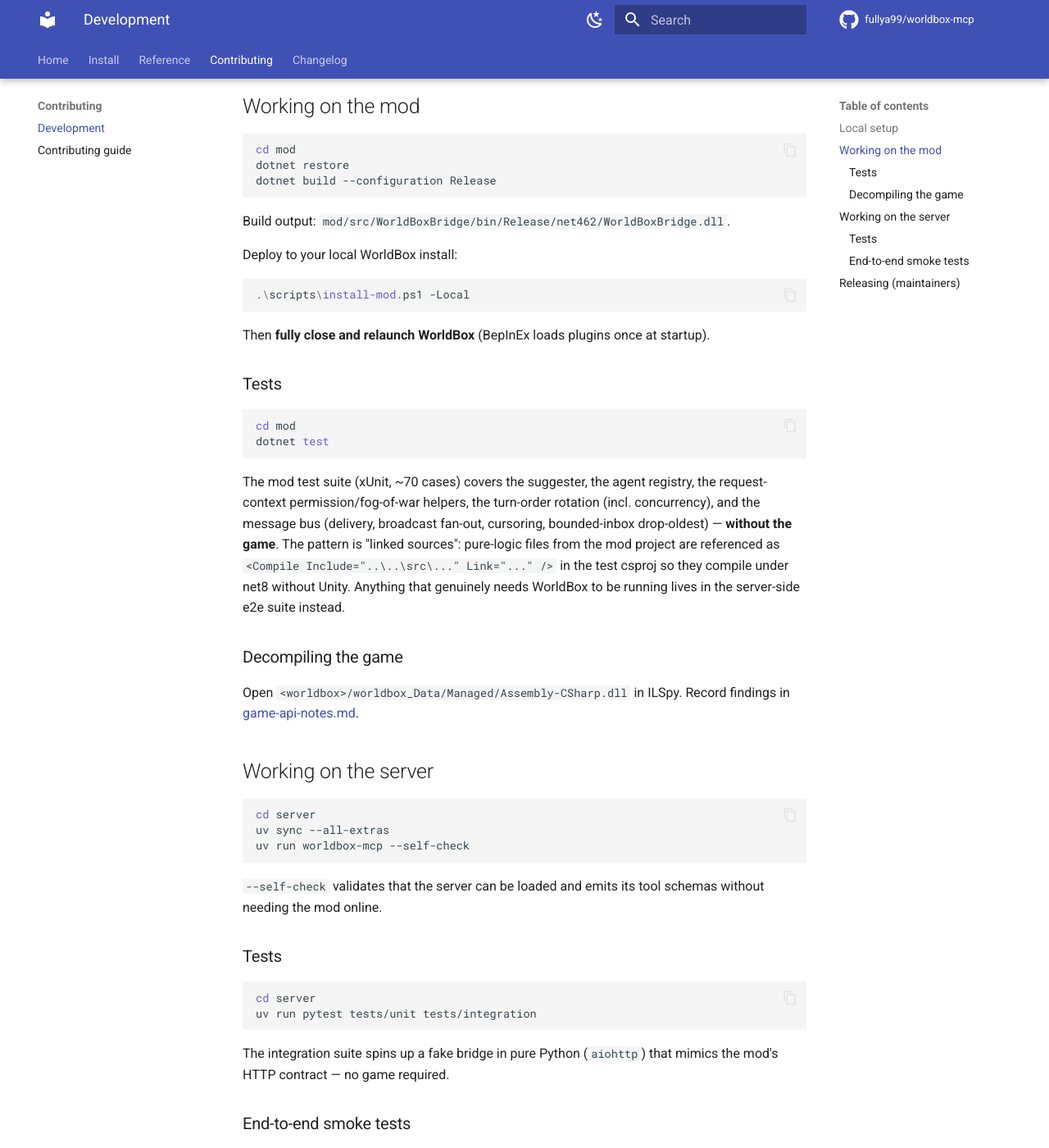
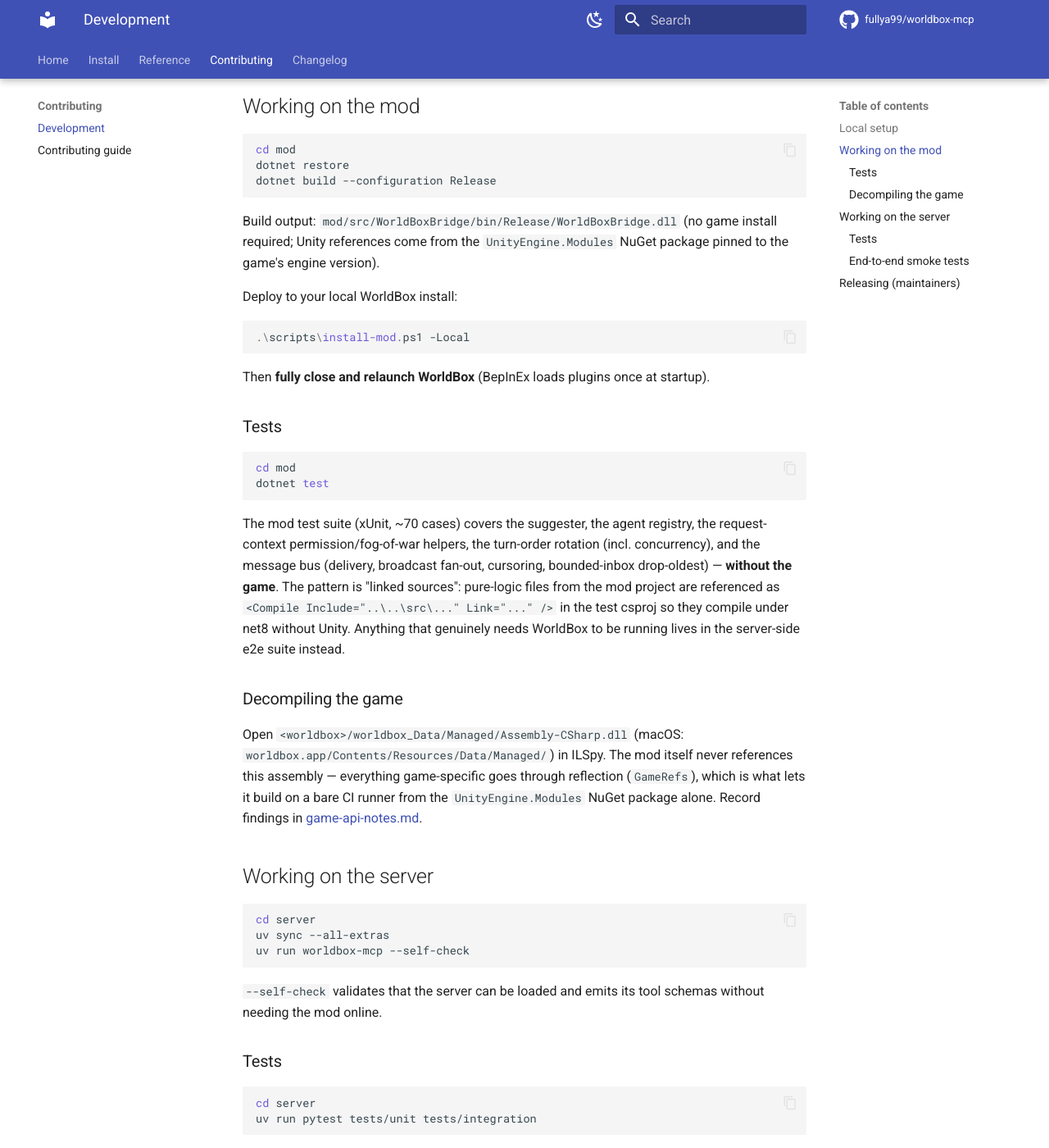
Before and after one commit to dewet22/worldbox-mcp, an MkDocs documentation site: the page built from docs/development.md, in a window 1280 px wide and 1400 px high, scrolled down 565 px. Shown: the whole window at 82% size. Built offline with MkDocs 1.6.1 and Material for MkDocs 9.7.7, drawn with Linux system fonts in a browser that asks for light colours; comment, search, counter and statistics services are not loaded.

Commit message:
build(mod): compile against UnityEngine.Modules from NuGet so CI builds without a game install
The mod referenced UnityEngine.*.dll and Assembly-CSharp.dll from a local
WorldBox install, so CI could never compile it and the release job could
never attach the ZIP (both were continue-on-error). Assembly-CSharp was
never needed at compile time -- every game type is reached via reflection --
and Unity publishes reference assemblies per engine version as the
UnityEngine.Modules package (current versions on the BepInEx feed; nuget.org
stops at 2021.3).

- NuGet.config maps UnityEngine.* to the BepInEx feed; version pinned to the
  game's engine (2022.3.60) in Directory.Packages.props; dependabot ignores it.
- csproj: PackageReference UnityEngine.Modules (compile-only), local Reference
  items and Assembly-CSharp dropped. Directory.Build.props loses the
  install-detection heuristics entirely.
- ci.yml: Build mod / Test mod are hard-failing again. Both workflows copied
  the DLL from bin/Release/net462/, which never existed
  (AppendTargetFrameworkToOutputPath=false); fixed to bin/Release/.

Verified: restore --locked-mode + build -warnaserror as CI runs them, zero
warnings; deployed DLL binds to the game's real Unity modules (screenshot,
paint, powers, spawn all green).

Co-Authored-By: Claude Fable 5.1 <noreply@anthropic.com>
(cherry picked from commit 8a5108aff1b2926e1126c3dfd625fbf1f16a4f4e)

````diff
--- a/docs/development.md
+++ b/docs/development.md
@@ -31,7 +31,7 @@ dotnet restore
 dotnet build --configuration Release
 ```
 
-Build output: `mod/src/WorldBoxBridge/bin/Release/net462/WorldBoxBridge.dll`.
+Build output: `mod/src/WorldBoxBridge/bin/Release/WorldBoxBridge.dll` (no game install required; Unity references come from the `UnityEngine.Modules` NuGet package pinned to the game's engine version).
 
 Deploy to your local WorldBox install:
 
@@ -52,7 +52,7 @@ The mod test suite (xUnit, ~70 cases) covers the suggester, the agent registry,
 
 ### Decompiling the game
 
-Open `<worldbox>/worldbox_Data/Managed/Assembly-CSharp.dll` in ILSpy. Record findings in [game-api-notes.md](game-api-notes.md).
+Open `<worldbox>/worldbox_Data/Managed/Assembly-CSharp.dll` (macOS: `worldbox.app/Contents/Resources/Data/Managed/`) in ILSpy. The mod itself never references this assembly — everything game-specific goes through reflection (`GameRefs`), which is what lets it build on a bare CI runner from the `UnityEngine.Modules` NuGet package alone. Record findings in [game-api-notes.md](game-api-notes.md).
 
 ## Working on the server
 
````
Also changed, not shown: CLAUDE.md (+9 -8 lines), 7 other files.
